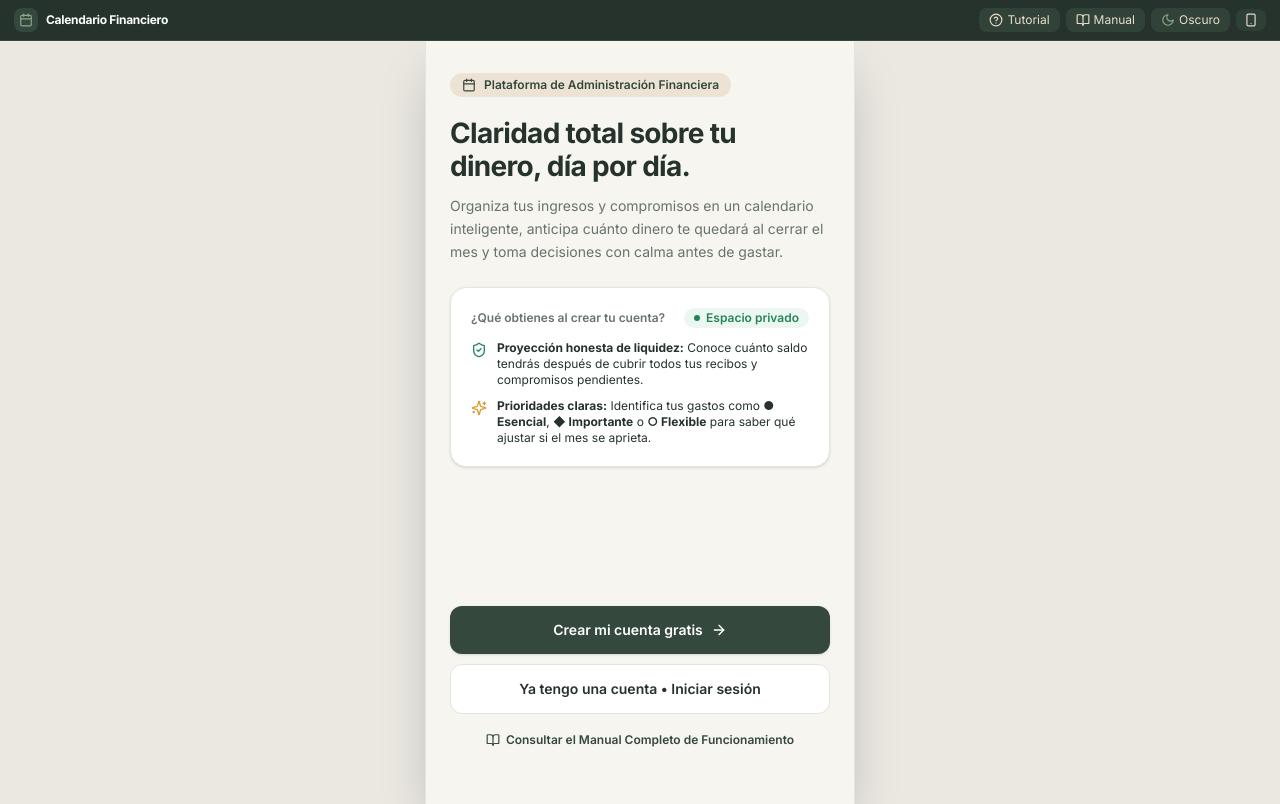
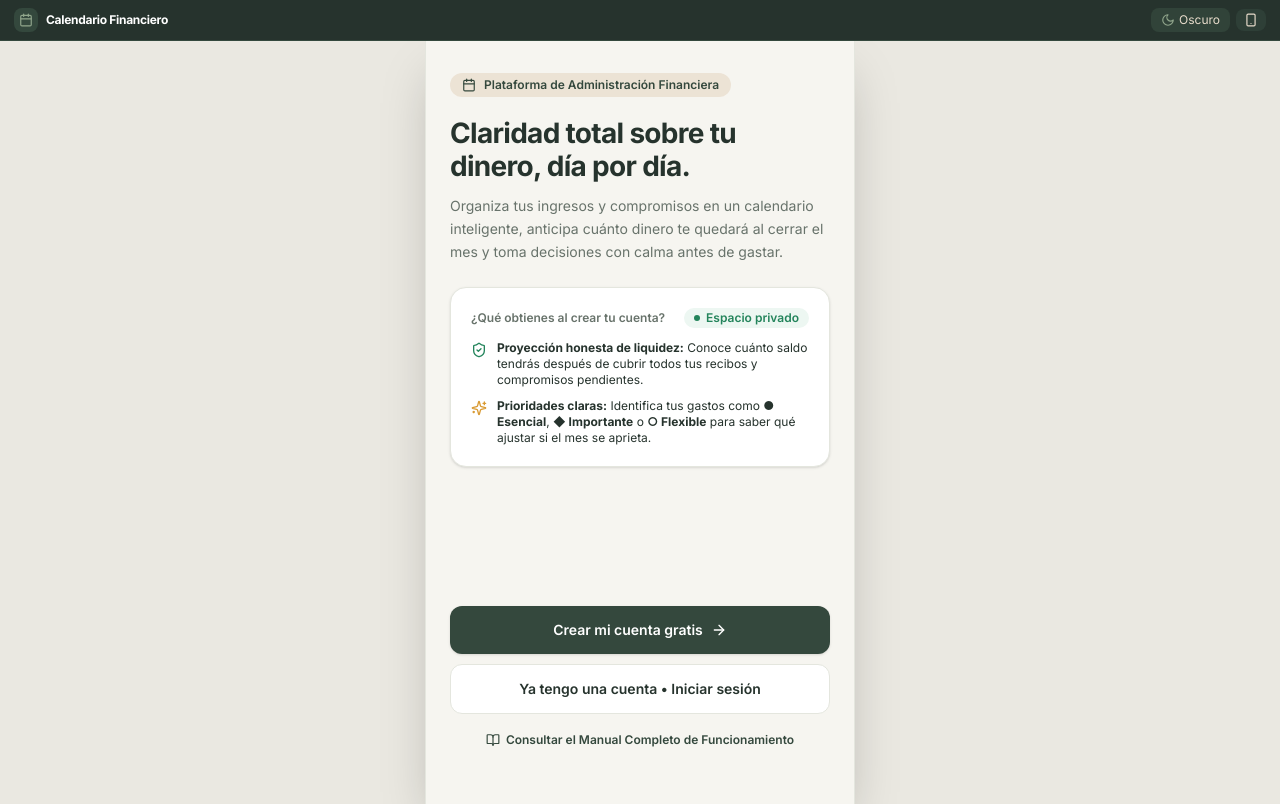
Before and after one commit to AxelLangle/AdministradorFinancieroPersonal, a Next.js app: page / in a window 1280 px wide. Built offline with nearby package versions, Linux system fonts and the light colour scheme; no server answers.

Commit message:
fix(layout): oculta el tutorial global en el registro inicial

```diff
--- a/src/components/layout/AppShell.tsx
+++ b/src/components/layout/AppShell.tsx
@@ -47,7 +47,7 @@ export function AppShell({ children }: { children: React.ReactNode }) {
     toastMessage,
     theme,
     toggleTheme,
-    setIsTutorialOpen,
+    openTutorialAtPhase,
   } = useFinanceStore();
 
   const [plusMenuOpen, setPlusMenuOpen] = useState(false);
@@ -147,9 +147,11 @@ export function AppShell({ children }: { children: React.ReactNode }) {
         </div>
 
         <div className="flex items-center gap-1.5">
+          {showBottomNav && (
+            <>
               <button
                 type="button"
-            onClick={() => setIsTutorialOpen(true)}
+                onClick={() => openTutorialAtPhase(1)}
                 title="Ver tutorial interactivo de uso"
                 className="inline-flex items-center gap-1 px-2.5 py-1 rounded-lg bg-[#34483D]/80 hover:bg-[#34483D] text-[#E8DCCB] transition cursor-pointer"
               >
@@ -166,6 +168,8 @@ export function AppShell({ children }: { children: React.ReactNode }) {
                 <BookOpen className="w-3.5 h-3.5" />
                 <span className="hidden sm:inline">Manual</span>
               </button>
+            </>
+          )}
 
           <button
             type="button"
```
Lines whose indentation alone changed are shown as unchanged.
